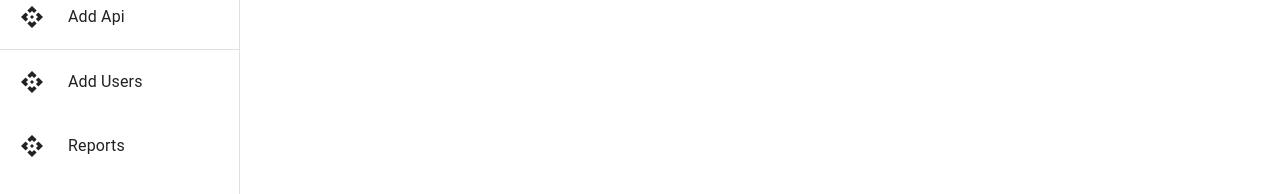
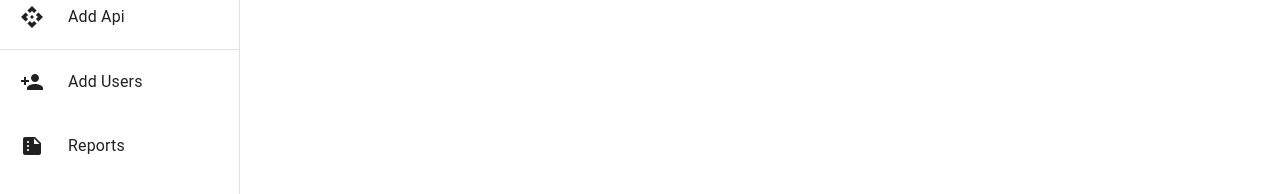
Before and after one commit to itsNitish247/monitor_app_v3, a React (Create React App) app: page / in a window 1280 px wide. Shown: the part 338-532 px from the top of the page. Built offline with nearby package versions, Linux system fonts and the light colour scheme.

Commit message:
changed sidenav icons

```diff
--- a/src/components/Sidenav.jsx
+++ b/src/components/Sidenav.jsx
@@ -1,23 +1,18 @@
 import * as React from 'react';
-import { styled, useTheme } from '@mui/material/styles';
+import { styled,  } from '@mui/material/styles';
 import Box from '@mui/material/Box';
 import MuiDrawer from '@mui/material/Drawer';
-import MuiAppBar from '@mui/material/AppBar';
-import Toolbar from '@mui/material/Toolbar';
+
 import List from '@mui/material/List';
 import CssBaseline from '@mui/material/CssBaseline';
-import Typography from '@mui/material/Typography';
+
 import Divider from '@mui/material/Divider';
-import IconButton from '@mui/material/IconButton';
-import MenuIcon from '@mui/icons-material/Menu';
-import ChevronLeftIcon from '@mui/icons-material/ChevronLeft';
-import ChevronRightIcon from '@mui/icons-material/ChevronRight';
+
 import ListItem from '@mui/material/ListItem';
 import ListItemButton from '@mui/material/ListItemButton';
 import ListItemIcon from '@mui/material/ListItemIcon';
 import ListItemText from '@mui/material/ListItemText';
-import InboxIcon from '@mui/icons-material/MoveToInbox';
-import MailIcon from '@mui/icons-material/Mail';
+
 import { useAppStore } from '../appStore';
 import { Paper } from '@mui/material';
 import { useNavigate } from 'react-router-dom';
@@ -26,6 +21,8 @@ import ComputerIcon from '@mui/icons-material/Computer';
 import AddBoxIcon from '@mui/icons-material/AddBox';
 import StorageIcon from '@mui/icons-material/Storage';
 import ApiIcon from '@mui/icons-material/Api';
+import PersonAddIcon from '@mui/icons-material/PersonAdd';
+import SummarizeIcon from '@mui/icons-material/Summarize';
 const drawerWidth = 240;
 
 const openedMixin = (theme) => ({
@@ -246,7 +243,7 @@ export default function Sidenav() {
                   px: 2.5,
                 }}
               >
-              <ApiIcon />
+              <PersonAddIcon />
                 <ListItemIcon
                   sx={{
                     minWidth: 0,
@@ -270,7 +267,7 @@ export default function Sidenav() {
                   px: 2.5,
                 }}
               >
-              <ApiIcon />
+              <SummarizeIcon />
                 <ListItemIcon
                   sx={{
                     minWidth: 0,
```
